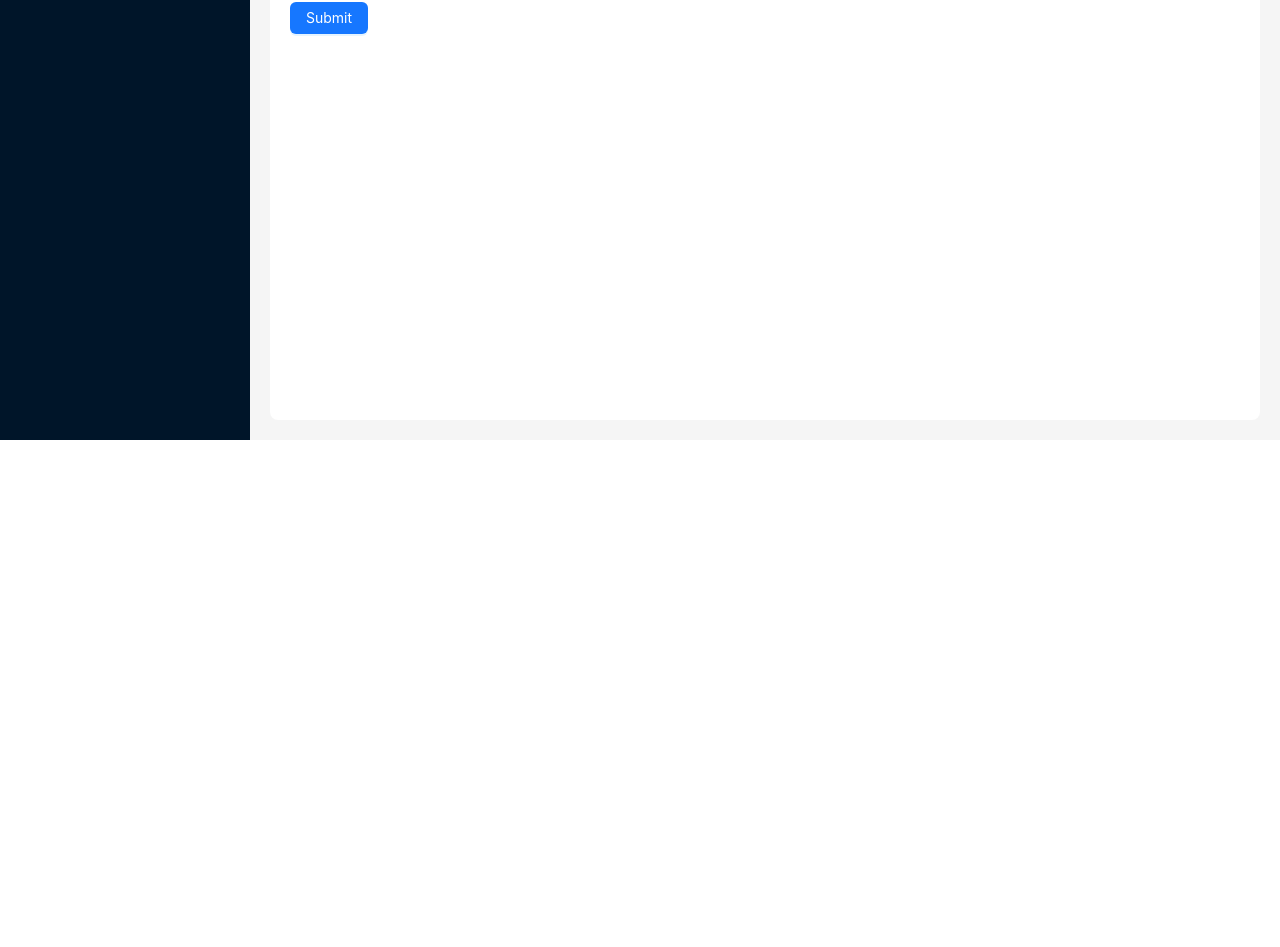
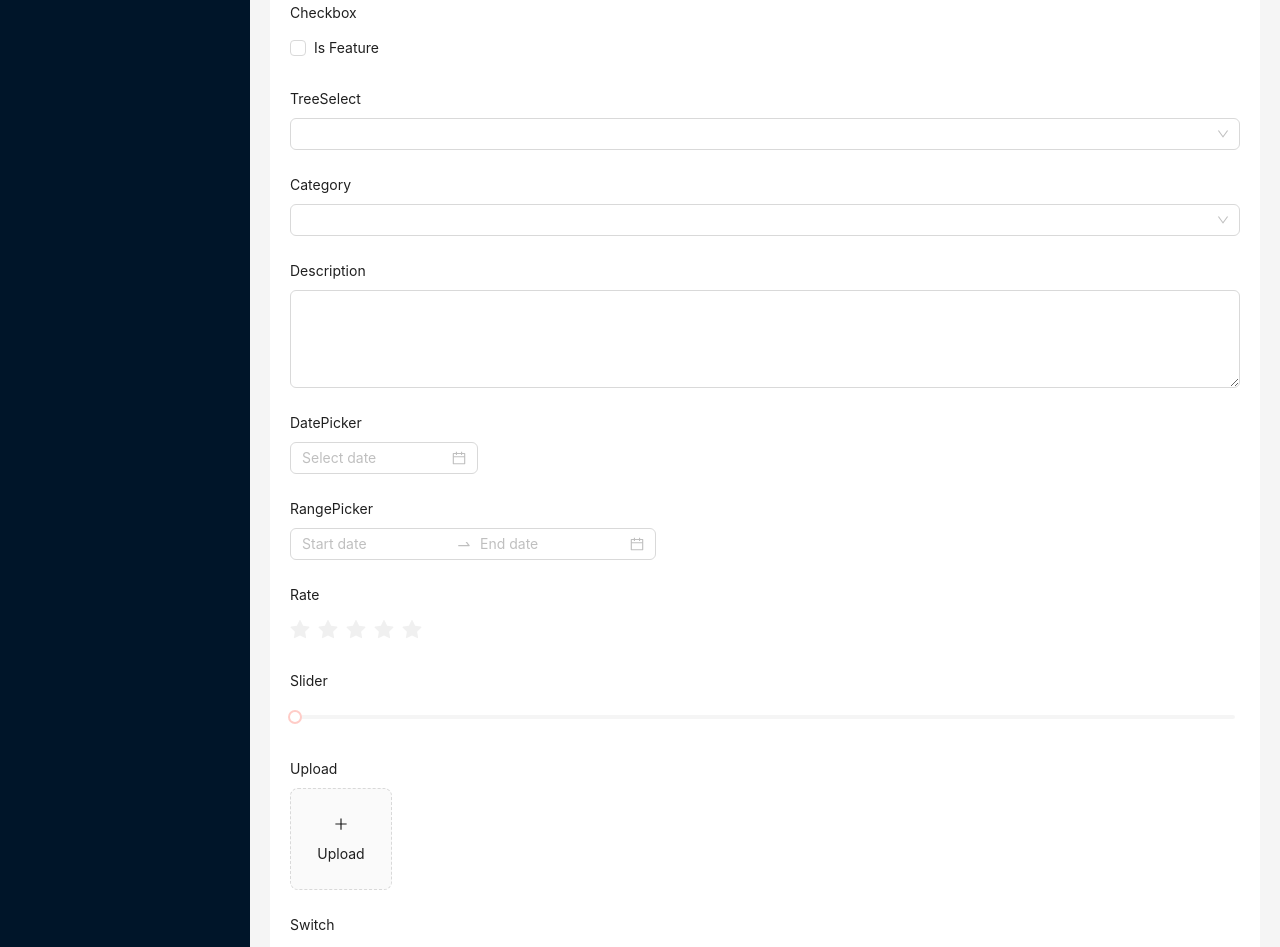
Before and after one commit to vanhoa690/web2091-react-sp25, a React (Vite) app: page /admin/product/add in a window 1280 px wide. Shown: the part 360-1307 px from the top of the page. Before the commit the page ends 800 px from the top, so only its background shows below. Built offline with nearby package versions, Linux system fonts and the light colour scheme; data requests are answered from the project's data file.

Commit message:
test form add antd

```diff
--- a/db.json
+++ b/db.json
@@ -19,6 +19,27 @@
       "price": 4.5,
       "category": 2,
       "image": "https://img.freepik.com/free-psd/close-up-ice-coffee-isolated_23-2151833577.jpg?"
+    },
+    {
+      "name": "1",
+      "price": "1",
+      "image": "1",
+      "category": 2,
+      "description": "1",
+      "id": 4
+    },
+    {
+      "name": "1",
+      "price": "3",
+      "image": "1",
+      "isFeature": true,
+      "id": 5
+    },
+    {
+      "name": "1",
+      "price": "1",
+      "image": "1",
+      "id": 6
     }
   ],
   "categories": [
--- a/src/App.tsx
+++ b/src/App.tsx
@@ -8,12 +8,11 @@ import Register from "./pages/auth/register";
 import Login from "./pages/auth/login";
 import Homepage from "./pages/Homepage";
 import ProductDetail from "./pages/client/product/detail";
-import { QueryClient, QueryClientProvider } from "@tanstack/react-query";
 import ClientLayout from "./layout/ClientLayout";
 import AdminLayout from "./layout/AdminLayout";
 import UserList from "./pages/user/list";
 import DashboardPage from "./pages/dashboard";
-const queryClient = new QueryClient();
+import CategoryList from "./pages/category/list";
 
 function App() {
   axios.defaults.baseURL = "http://localhost:3000";
@@ -50,6 +49,10 @@ function App() {
           element: <DashboardPage />,
         },
         {
+          path: "category/list",
+          element: <CategoryList />,
+        },
+        {
           path: "user/list",
           element: <UserList />,
         },
@@ -70,9 +73,7 @@ function App() {
   ];
   const element = useRoutes(routes);
 
-  return (
-    <QueryClientProvider client={queryClient}>{element}</QueryClientProvider>
-  );
+  return <main>{element}</main>;
 }
 
 export default App;
--- a/src/layout/AdminLayout.tsx
+++ b/src/layout/AdminLayout.tsx
@@ -1,4 +1,9 @@
-import { UserOutlined, HomeOutlined, ShopOutlined } from "@ant-design/icons";
+import {
+  UserOutlined,
+  HomeOutlined,
+  ShopOutlined,
+  SettingFilled,
+} from "@ant-design/icons";
 import { Content, Header } from "antd/es/layout/layout";
 import Sider from "antd/es/layout/Sider";
 import { Layout, Menu } from "antd";
@@ -10,6 +15,11 @@ const AdminLayout = () => {
     { key: "/admin", icon: <HomeOutlined />, label: "Dashboard" },
     { key: "/admin/product/list", icon: <ShopOutlined />, label: "Products" },
     { key: "/admin/user/list", icon: <UserOutlined />, label: "Users" },
+    {
+      key: "/admin/category/list",
+      icon: <SettingFilled />,
+      label: "Categories",
+    },
   ];
   return (
     <Layout style={{ minHeight: "100vh" }}>
--- a/src/main.tsx
+++ b/src/main.tsx
@@ -2,11 +2,19 @@ import { StrictMode } from "react";
 import { createRoot } from "react-dom/client";
 import App from "./App.tsx";
 import { BrowserRouter } from "react-router-dom";
+import { QueryClient, QueryClientProvider } from "@tanstack/react-query";
+import { ConfigProvider } from "antd";
+
+const queryClient = new QueryClient();
 
 createRoot(document.getElementById("root")!).render(
   <BrowserRouter>
     <StrictMode>
-      <App />
+      <QueryClientProvider client={queryClient}>
+        <ConfigProvider theme={{ token: { colorPrimary: "#ff4d4f" } }}>
+          <App />
+        </ConfigProvider>
+      </QueryClientProvider>
     </StrictMode>
   </BrowserRouter>
 );
--- /dev/null
+++ b/src/pages/category/list.tsx
@@ -0,0 +1,30 @@
+import { useQuery } from "@tanstack/react-query";
+import { Table } from "antd";
+import axios from "axios";
+
+function CategoryList() {
+  const getAllCateory = async () => {
+    const { data } = await axios.get("/categories");
+    return data;
+  };
+  const { data, isLoading } = useQuery({
+    queryKey: ["categories"],
+    queryFn: getAllCateory,
+  });
+
+  const columns = [
+    { title: "ID", dataIndex: "id", key: "id" },
+    { title: "Name", dataIndex: "name", key: "name" },
+  ];
+
+  return (
+    <Table
+      columns={columns}
+      dataSource={data}
+      loading={isLoading}
+      rowKey="id"
+    />
+  );
+}
+
+export default CategoryList;
--- a/src/pages/product/add.tsx
+++ b/src/pages/product/add.tsx
@@ -1,11 +1,39 @@
-import { Button, Form, FormProps, Input, message } from "antd";
+import {
+  Button,
+  Checkbox,
+  DatePicker,
+  Form,
+  FormProps,
+  Input,
+  message,
+  Rate,
+  Select,
+  Slider,
+  Switch,
+  TreeSelect,
+  Upload,
+} from "antd";
 import { useNavigate } from "react-router-dom";
 import { addProduct, ProductForm } from "../../services/product";
-import { useMutation } from "@tanstack/react-query";
+import { useMutation, useQuery } from "@tanstack/react-query";
+import { PlusOutlined } from "@ant-design/icons";
+import TextArea from "antd/es/input/TextArea";
+import axios from "axios";
 
 function ProductAdd() {
+  const { RangePicker } = DatePicker;
+
   const [form] = Form.useForm();
   const nav = useNavigate();
+  const getAllCateory = async () => {
+    const { data } = await axios.get("/categories");
+    return data;
+  };
+  const { data: categories } = useQuery({
+    queryKey: ["categories"],
+    queryFn: getAllCateory,
+  });
+  console.log({ categories });
 
   const { mutate: handleAdd } = useMutation({
     mutationFn: addProduct,
@@ -37,6 +65,63 @@ function ProductAdd() {
       <Form.Item name="image" label="Image" rules={[{ required: true }]}>
         <Input />
       </Form.Item>
+      <Form.Item label="Checkbox" name="isFeature" valuePropName="checked">
+        <Checkbox>Is Feature</Checkbox>
+      </Form.Item>
+      <Form.Item label="TreeSelect">
+        <TreeSelect
+          treeData={[
+            {
+              title: "Light",
+              value: "light",
+              children: [{ title: "Bamboo", value: "bamboo" }],
+            },
+          ]}
+        />
+      </Form.Item>
+      <Form.Item label="Category" name="category">
+        <Select>
+          {categories?.map((category: { id: number; name: string }) => (
+            <Select.Option key={category.id} value={category.id}>
+              {category.name}
+            </Select.Option>
+          ))}
+        </Select>
+      </Form.Item>
+      <Form.Item label="Description" name="description">
+        <TextArea rows={4} />
+      </Form.Item>
+      <Form.Item label="DatePicker">
+        <DatePicker />
+      </Form.Item>
+      <Form.Item label="RangePicker">
+        <RangePicker />
+      </Form.Item>
+      <Form.Item label="Rate">
+        <Rate />
+      </Form.Item>
+      <Form.Item label="Slider">
+        <Slider />
+      </Form.Item>
+      <Form.Item label="Upload" valuePropName="fileList">
+        <Upload listType="picture-card">
+          <button
+            style={{
+              color: "inherit",
+              cursor: "inherit",
+              border: 0,
+              background: "none",
+            }}
+            type="button"
+          >
+            <PlusOutlined />
+            <div style={{ marginTop: 8 }}>Upload</div>
+          </button>
+        </Upload>
+      </Form.Item>
+      <Form.Item label="Switch" valuePropName="checked">
+        <Switch />
+      </Form.Item>
       <Button type="primary" htmlType="submit">
         Submit
       </Button>
--- a/src/pages/user/list.tsx
+++ b/src/pages/user/list.tsx
@@ -7,7 +7,7 @@ function UserList() {
     const { data } = await axios.get("/users");
     return data;
   };
-  const { data: products, isLoading } = useQuery({
+  const { data, isLoading } = useQuery({
     queryKey: ["users"],
     queryFn: getUserList,
   });
@@ -21,7 +21,7 @@ function UserList() {
     <div>
       <Table
         columns={columns}
-        dataSource={products}
+        dataSource={data}
         loading={isLoading}
         rowKey="id"
       />
```
